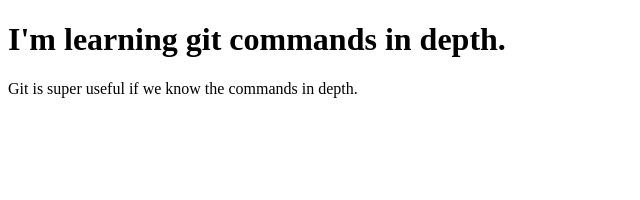
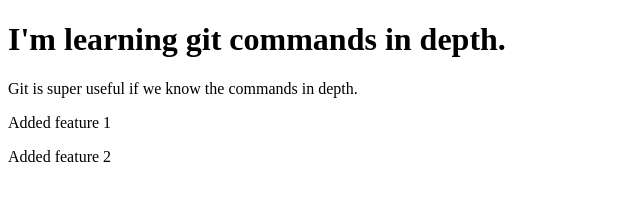
Before and after one commit to rajsawhoney/git-learning, a plain HTML site: page index.html in a window 1280 px wide. Shown: the whole page, without its empty margins (0-640 px from the left). Drawn offline with Linux system fonts and the light colour scheme.

Commit message:
added feature 2

```diff
--- a/index.html
+++ b/index.html
@@ -11,6 +11,8 @@
 <body>
     <h1>I'm learning git commands in depth.</h1>
     <p>Git is super useful if we know the commands in depth.</p>
+    <p>Added feature 1</p>
+    <p>Added feature 2</p>
 </body>
 
 </html>
```
